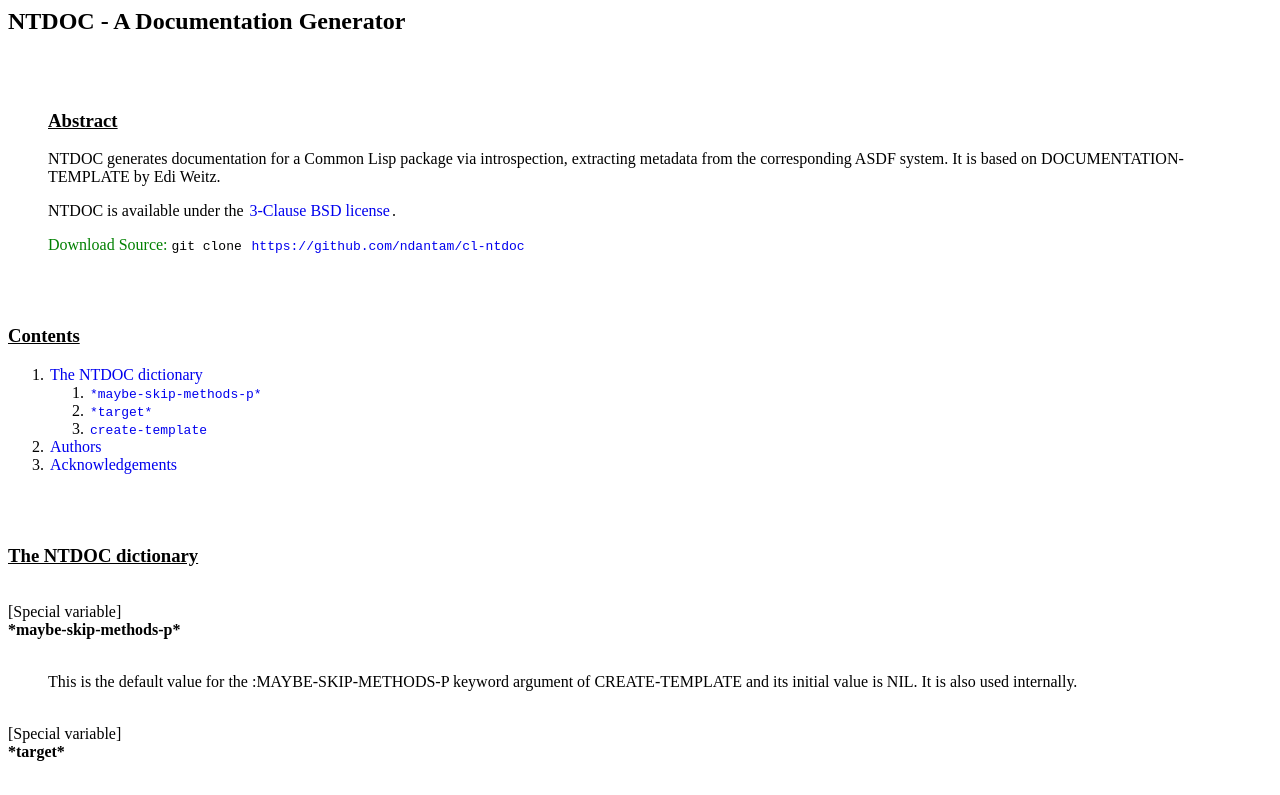
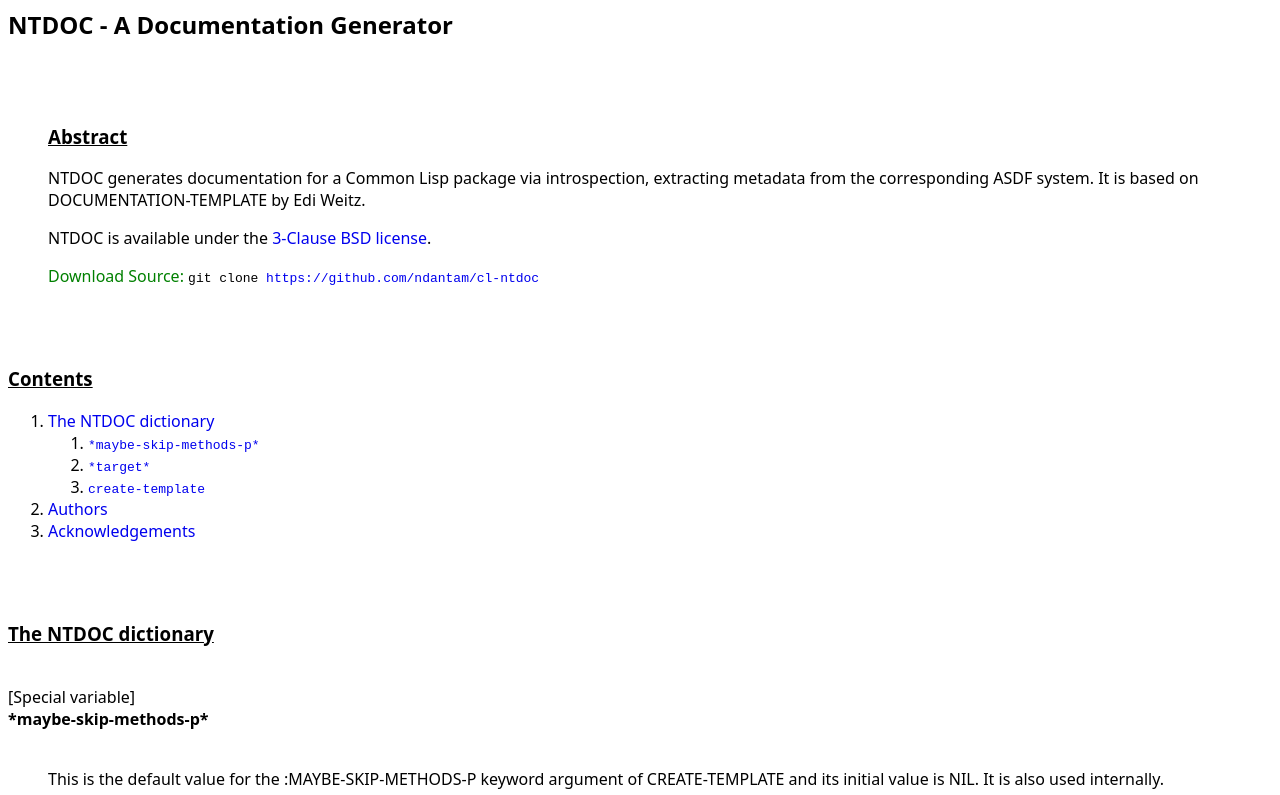
Before and after one commit to ndantam/cl-ntdoc, a plain HTML site: page index.html in a window 1280 px wide. Shown: the top 795 px of the page. Drawn offline with Linux system fonts and the light colour scheme.

Commit message:
Update style

```diff
--- a/index.html
+++ b/index.html
@@ -6,11 +6,12 @@
   <title>NTDOC - A Documentation Generator</title>
   <style type="text/css">
   pre { padding:5px; background-color:#e0e0e0 }
+  body { font-family: sans; background-color: white;}
   h3, h4 { text-decoration: underline; }
-  a { text-decoration: none; padding: 1px 2px 1px 2px; }
-  a:visited { text-decoration: none; padding: 1px 2px 1px 2px; }
-  a:hover { text-decoration: none; padding: 1px 1px 1px 1px; border: 1px solid #000000; }
-  a:focus { text-decoration: none; padding: 1px 2px 1px 2px; border: none; }
+  a { text-decoration: none; }
+  a:visited { text-decoration: color: purple;}
+  a:hover { text-decoration: underline; }
+  a:focus { text-decoration: none; padding: }
   a.none { text-decoration: none; padding: 0; }
   a.none:visited { text-decoration: none; padding: 0; }
   a.none:hover { text-decoration: none; border: none; padding: 0; }
@@ -20,8 +21,9 @@
   a.noborder:hover { text-decoration: none; border: none; padding: 0; }
   a.noborder:focus { text-decoration: none; border: none; padding: 0; }
   pre.none { padding:5px; background-color:#ffffff }
+  span.download { color: green; }
   </style>
-</head><body bgcolor=white>
+</head><body>
 
 <h2> NTDOC - A Documentation Generator</h2>
 
@@ -29,7 +31,7 @@
 <br>&nbsp;<br><h3><a name=abstract class=none>Abstract</a></h3>
 <p>NTDOC generates documentation for a Common Lisp package via
 introspection, extracting metadata from the corresponding ASDF system.
-It is based on DOCUMENTATION-TEMPLATE by Edi Weitz.</p>NTDOC is available under the <a href="http://opensource.org/licenses/BSD-3-Clause">3-Clause BSD license</a>.<p> <font color='green'>Download Source:</font> <code>git clone <a href="https://github.com/ndantam/cl-ntdoc">https://github.com/ndantam/cl-ntdoc</a></code></blockquote><br>&nbsp;<br><h3><a class=none name="contents">Contents</a></h3>
+It is based on DOCUMENTATION-TEMPLATE by Edi Weitz.</p>NTDOC is available under the <a href="http://opensource.org/licenses/BSD-3-Clause">3-Clause BSD license</a>.<p> <span class='download'>Download Source:</span> <code>git clone <a href="https://github.com/ndantam/cl-ntdoc">https://github.com/ndantam/cl-ntdoc</a></code></blockquote><br>&nbsp;<br><h3><a class=none name="contents">Contents</a></h3>
 <ol>
   <li><a href="#dictionary">The NTDOC dictionary</a>
     <ol>
```
